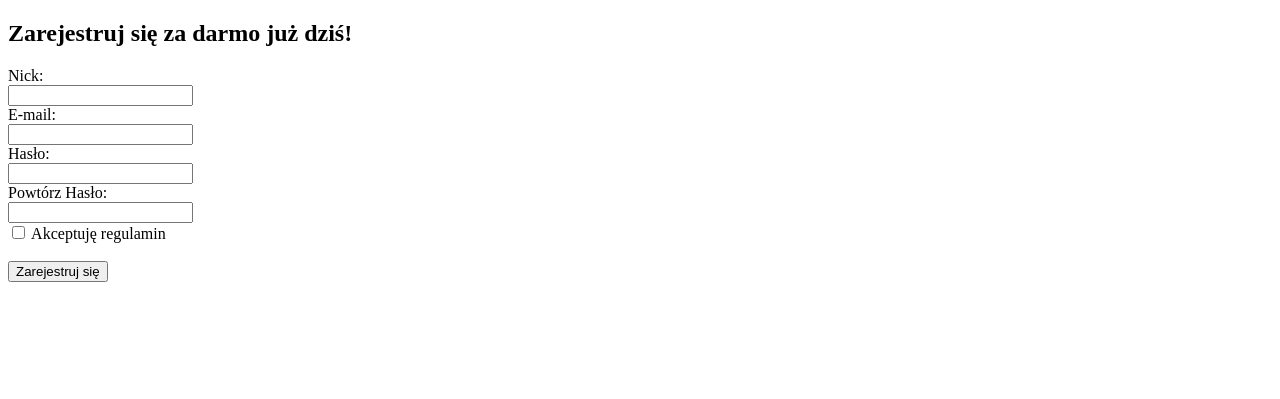
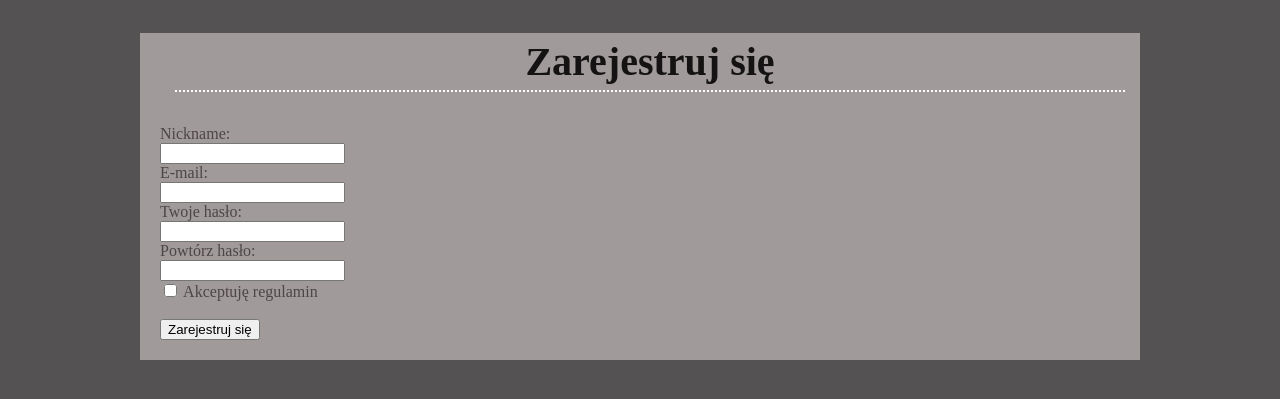
Before and after one commit to ilonaww/strona-gry, a PHP site: page /rejestracja.php in a window 1280 px wide. Shown: the top 399 px of the page. Run offline with PHP 8.4, Linux system fonts and the light colour scheme; some libraries are stand-ins or nearby versions.

Commit message:
aktualizacja

```diff
--- a/rejestracja.php
+++ b/rejestracja.php
@@ -1,135 +1,160 @@
+<?php
 
-<?php
 	session_start();
 	  //sprawdzenie czy taka zmienna istnieje, jeśli tak oznacza to, że formularz rejestracji został już wysłany
-    if(isset($_POST['nick'])){
-        //udana walidacja
-        $wszystko_ok = true;
-        //sprawdzenie poprawności nick
+	if (isset($_POST['nick']))
+	{
+		//Udana walidacja
+		$wszystko_OK=true;
+
+		//Sprawdź poprawność nick
 		$nick = $_POST['nick'];
 		//sprawdzenie czy w zostało cokolwiek wpisane w formularz
-        //sprawdzenie długości łańcucha
-        if((strlen($nick)<3) || (strlen($nick)>20))
+		//Sprawdzenie długości łańcucha
+		if ((strlen($nick)<3) || (strlen($nick)>20))
 		{
-            $wszystko_ok = false;
-            $_SESSION['e_nick'] = "Nick musi posiadać od 3 do 20 znaków.";
+			$wszystko_OK=false;
+			$_SESSION['e_nick']="Nick musi posiadać od 3 do 20 znaków!";
 		}
 
-        if(ctype_alnum($nick) == false)
+		if (ctype_alnum($nick)==false)
 		{
-            $wszystko_ok = false;
-            $_SESSION['e_nick'] = "Nick może składać się z tylko liter i cyfr.";
+			$wszystko_OK=false;
+			$_SESSION['e_nick']="Nick może składać się tylko z liter i cyfr (bez polskich znaków)";
 		}
 
-        //sprawdzenie poprawności adresu email
+		// Sprawdź poprawność adresu email
 		$email = $_POST['email'];
-        $email_ok = filter_var($email, FILTER_SANITIZE_EMAIL);
+		$emailB = filter_var($email, FILTER_SANITIZE_EMAIL);
 
-        if((filter_var($email_ok, FILTER_VALIDATE_EMAIL)==false) || ($email_ok!=$email))
+		if ((filter_var($emailB, FILTER_VALIDATE_EMAIL)==false) || ($emailB!=$email))
 		{
-            $wszystko_ok = false;
-            $_SESSION['e_email'] = "Podaj poprawny adres e-mail.";
+			$wszystko_OK=false;
+			$_SESSION['e_email']="Podaj poprawny adres e-mail!";
 		}
 
-        //sprawdzenie poprawności hasła
+		//Sprawdź poprawność hasła
 		$haslo1 = $_POST['haslo1'];
 		$haslo2 = $_POST['haslo2'];
 
-        if((strlen($haslo1)<8) || (strlen($haslo1)>20))
+		if ((strlen($haslo1)<8) || (strlen($haslo1)>20))
 		{
-            $wszystko_ok = false;
-            $_SESSION['e_haslo'] = "Hasło musi posiadać od 8 do 20 znaków.";
+			$wszystko_OK=false;
+			$_SESSION['e_haslo']="Hasło musi posiadać od 8 do 20 znaków!";
 		}
 
-        if($haslo1 != $haslo2)
+		if ($haslo1!=$haslo2)
 		{
-            $wszystko_ok = false;
-            $_SESSION['e_haslo'] = "Podane hasła nie są identyczne.";
+			$wszystko_OK=false;
+			$_SESSION['e_haslo']="Podane hasła nie są identyczne!";
 		}
 
 		$haslo_hash = password_hash($haslo1, PASSWORD_DEFAULT);
 
-        //czy zakceptowano regulamin
-        if(!isset($_POST['regulamin']))
+		//czy zaakceptowano regulamin
+		if (!isset($_POST['regulamin']))
 		{
-            $wszystko_ok = false;
-            $_SESSION['e_regulamin'] = "Nie zaakceptowano regulaminu.";
+			$wszystko_OK=false;
+			$_SESSION['e_regulamin']="Potwierdź akceptację regulaminu!";
 		}
 
-         //sprawdzenie czy uzytkownik to robot
-         $sekret = "6LcEhgUbAAAAAJYzycrM5MTQvAim9uNsmeHotE4c";
+		//sprawdzenie czy użytkownik to robot
+		$sekret = "6LeRUCkbAAAAAAlpVmSJTUXQSRuVUwl7LUGb9AnH";
+
 		$sprawdz = file_get_contents('https://www.google.com/recaptcha/api/siteverify?secret='.$sekret.'&response='.$_POST['g-recaptcha-response']);
 
-         $odpowiedz= json_decode($sprawdz);
-         if($odpowiedz->success==false)
+		$odpowiedz = json_decode($sprawdz);
+
+		if ($odpowiedz->success==false)
 		{
-            $wszystko_ok = false;
-            $_SESSION['e_bot'] = "Potwierdź że nie jesteś botem.";
+			$wszystko_OK=false;
+			$_SESSION['e_bot']="Potwierdź, że nie jesteś botem";
 		}
 
-         require_once('connect.php');
+		//Zapamiętaj wprowadzone dane
+		$_SESSION['fr_nick'] = $nick;
+		$_SESSION['fr_email'] = $email;
+		$_SESSION['fr_haslo1'] = $haslo1;
+		$_SESSION['fr_haslo2'] = $haslo2;
+		if (isset($_POST['regulamin'])) $_SESSION['fr_regulamin'] = true;
 
+		require_once "connect.php";
 		//ustawienie sposobu raportowania błędów, które od teraz ma być oparte o wyjątki a nie o ostrzeżenia
 		mysqli_report(MYSQLI_REPORT_STRICT);
+
 		try
 		{
-            $polaczenie = new mysqli($host,$db_user,$db_password, $db_name);
-
-            if($polaczenie->connect_errno != 0)
+			$polaczenie = new mysqli($host, $db_user, $db_password, $db_name);
+			if ($polaczenie->connect_errno!=0)
 			{
 				throw new Exception(mysqli_connect_errno());
 			}
-            else //połączenie sie udało
+			else
 			{
 				//sprawdzenie czy email już istnieje
 				$rezultat = $polaczenie->query("SELECT id FROM uzytkownicy WHERE email='$email'");
 
-                if(!$rezultat) throw new Exception($polaczenie->error);
+				if (!$rezultat) throw new Exception($polaczenie->error);
 
-                $ile_maili = $rezultat->num_rows;
-                if($ile_maili > 0)
+				$ile_takich_maili = $rezultat->num_rows;
+				if($ile_takich_maili>0)
 				{
-                    $wszystko_ok = false;
-                    $_SESSION['e_email'] = "Istnieje już konto przypisane do tego adresu email";
+					$wszystko_OK=false;
+					$_SESSION['e_email']="Istnieje już konto przypisane do tego adresu e-mail!";
 				}
+
 				//sprawdzenie czy nick już istnieje
 				$rezultat = $polaczenie->query("SELECT id FROM uzytkownicy WHERE user='$nick'");
 
-                if(!$rezultat) throw new Exception($polaczenie->error);
+				if (!$rezultat) throw new Exception($polaczenie->error);
 
-                $ile_nickow = $rezultat->num_rows;
-                if($ile_nickow > 0)
+				$ile_takich_nickow = $rezultat->num_rows;
+				if($ile_takich_nickow>0)
 				{
-                    $wszystko_ok = false;
-                    $_SESSION['e_nick'] = "Istnieje już gracz o takim nicku. Wybierz inny.";
+					$wszystko_OK=false;
+					$_SESSION['e_nick']="Istnieje już gracz o takim nicku! Wybierz inny.";
 				}
 
-                if($wszystko_ok == true)
+				if ($wszystko_OK==true)
 				{
 					//Testy zaliczone
 
-                    exit();
+					if ($polaczenie->query("INSERT INTO uzytkownicy VALUES (NULL, '$nick', '$haslo_hash', '$email', 100, 100, 100, 14)"))
+					{
+						$_SESSION['udanarejestracja']=true;
+						header('Location: witamy.php');
+					}
+					else
+					{
+						throw new Exception($polaczenie->error);
+					}
+
 				}
 
 				$polaczenie->close();
 			}
+
 		}
 		catch(Exception $e)
 		{
-             echo '<span style="color:red">Błąd serwera. Posimy o rejestracje w innym terminie</span>';
-             echo '</br> Informacja developerska' . $e;
+			echo '<span style="color:red;">Błąd serwera! Przepraszamy za niedogodności i prosimy o rejestrację w innym terminie!</span>';
+			echo '<br />Informacja developerska: '.$e;
+		}
+
 	}
 
 
-    }
 ?>
 
-<!DOCTYPE html>
+<!DOCTYPE HTML>
 <html lang="pl">
-    <header>
-        <meta charset="utf-8">
-        <title>Rejsetracja</title>
-        <script src="https://www.google.com/recaptcha/api.js"></script>
+<head>
+	<meta charset="utf-8" />
+	<meta http-equiv="X-UA-Compatible" content="IE=edge,chrome=1" />
+	<title>Osadnicy - załóż darmowe konto!</title>
+	<script src='https://www.google.com/recaptcha/api.js'></script>
+	<link rel="stylesheet" href="style.css"  type="text/css" >
+
 	<style>
 		.error
 		{
@@ -137,66 +162,103 @@
 			margin-top: 10px;
 			margin-bottom: 10px;
 		}
-
 	</style>
-    <header>
+</head>
 
 <body>
+	<div id="container">
+		<form method="post" class="form">
+			<h2>Zarejestruj się</h2>
+			Nickname: <br /> <input type="text" value="<?php
+				if (isset($_SESSION['fr_nick']))
+				{
+					echo $_SESSION['fr_nick'];
+					unset($_SESSION['fr_nick']);
+				}
+			?>" name="nick" /><br />
 
-        <h2>Zarejestruj się za darmo już dziś!</h2>
-        <form method="post">
-            Nick: </br> <input name="nick" type="text"> </br>
 			<?php
-                if(isset($_SESSION['e_nick']))
+				if (isset($_SESSION['e_nick']))
 				{
-                    echo'<div class="error">' . $_SESSION['e_nick'] . "</div>";
+					echo '<div class="error">'.$_SESSION['e_nick'].'</div>';
 					 //nalezy wyczyścić tą zmienną sesyjną, inaczej błąd będzie się pojawiał nawet przy prawidłowym woisaniu nicku
 					unset($_SESSION['e_nick']);
 				}
 			?>
-            E-mail: </br> <input name="email" type="text"> </br>
+
+			E-mail: <br /> <input type="text" value="<?php
+				if (isset($_SESSION['fr_email']))
+				{
+					echo $_SESSION['fr_email'];
+					unset($_SESSION['fr_email']);
+				}
+			?>" name="email" /><br />
 
 			<?php
-                    if(isset($_SESSION['e_email']))
+				if (isset($_SESSION['e_email']))
 				{
-                        echo '<div class="error" >' . $_SESSION['e_email'] . '</div>';
+					echo '<div class="error">'.$_SESSION['e_email'].'</div>';
 					unset($_SESSION['e_email']);
 				}
 			?>
-            Hasło: </br> <input name="haslo1" type="password"> </br>
+
+			Twoje hasło: <br /> <input type="password"  value="<?php
+				if (isset($_SESSION['fr_haslo1']))
+				{
+					echo $_SESSION['fr_haslo1'];
+					unset($_SESSION['fr_haslo1']);
+				}
+			?>" name="haslo1" /><br />
 
 			<?php
-                if(isset($_SESSION['e_haslo']))
+				if (isset($_SESSION['e_haslo']))
 				{
-                    echo '<div class = "error">' . $_SESSION['e_haslo'] . '</div>';
+					echo '<div class="error">'.$_SESSION['e_haslo'].'</div>';
 					unset($_SESSION['e_haslo']);
 				}
 			?>
-            Powtórz Hasło: </br> <input name="haslo2" type="password"> </br>
-            <label><input type="checkbox" name="regulamin"> Akceptuję regulamin</label> </br>
+
+			Powtórz hasło: <br /> <input type="password" value="<?php
+				if (isset($_SESSION['fr_haslo2']))
+				{
+					echo $_SESSION['fr_haslo2'];
+					unset($_SESSION['fr_haslo2']);
+				}
+			?>" name="haslo2" /><br />
+
+			<label>
+				<input type="checkbox" name="regulamin" <?php
+				if (isset($_SESSION['fr_regulamin']))
+				{
+					echo "checked";
+					unset($_SESSION['fr_regulamin']);
+				}
+					?>/> Akceptuję regulamin
+			</label>
+
 			<?php
-                if(isset($_SESSION['e_regulamin']))
+				if (isset($_SESSION['e_regulamin']))
 				{
-                    echo '<div class = "error">' . $_SESSION['e_regulamin'] . '</div>';
+					echo '<div class="error">'.$_SESSION['e_regulamin'].'</div>';
 					unset($_SESSION['e_regulamin']);
 				}
 			?>
 			<!-- dodanie pola o nie byciu robotem-->
-            <div class="g-recaptcha" data-sitekey="6LcEhgUbAAAAAKh8JRQ5Pp1PNsniQcYcM6SFIIFw"></div>
+			<div class="g-recaptcha" data-sitekey="6LeRUCkbAAAAAK4pyJt9lvJ2CVlda1qwGdyRMUTq"></div>
+
 			<?php
-                if(isset($_SESSION['e_bot']))
+				if (isset($_SESSION['e_bot']))
 				{
-                    echo '<div class = "error">' . $_SESSION['e_bot'] . '</div>';
+					echo '<div class="error">'.$_SESSION['e_bot'].'</div>';
 					unset($_SESSION['e_bot']);
 				}
 			?>
-            </br>
-            <input type="submit" value="Zarejestruj się">
+
+			<br />
+
+			<input type="submit" value="Zarejestruj się" />
+
 		</form>
+		</div>
 </body>
-
-
-
-
-
 </html>
--- /dev/null
+++ b/style.css
@@ -0,0 +1,43 @@
+body
+{
+    background-color: #545252;
+
+}
+
+#container
+{
+    background-color: rgb(160, 154, 154);
+    width: 1000px;
+    color: rgb(77, 70, 70);
+    margin-right: auto;
+    margin-left: auto;
+
+}
+
+h2
+{
+    color: rgb(20, 18, 18);
+    font-size: 40px;
+    text-align: center;
+    border-bottom: 2px dotted white;
+    padding: 5px;
+    margin-left: 15px;
+    margin-right: 15px;
+}
+
+.form
+{
+    margin-left: 20px;
+    padding-bottom: 20px;
+}
+
+a
+{
+    padding-left: 20px;
+    color: rgb(141, 25, 21);
+}
+
+a:hover
+{
+    color: rgb(169, 252, 5);
+}
```
Also changed, not shown: index.php (+6 -1 lines), witamy.php (added, +47 -0 lines). Lines whose indentation alone changed are shown as unchanged.
